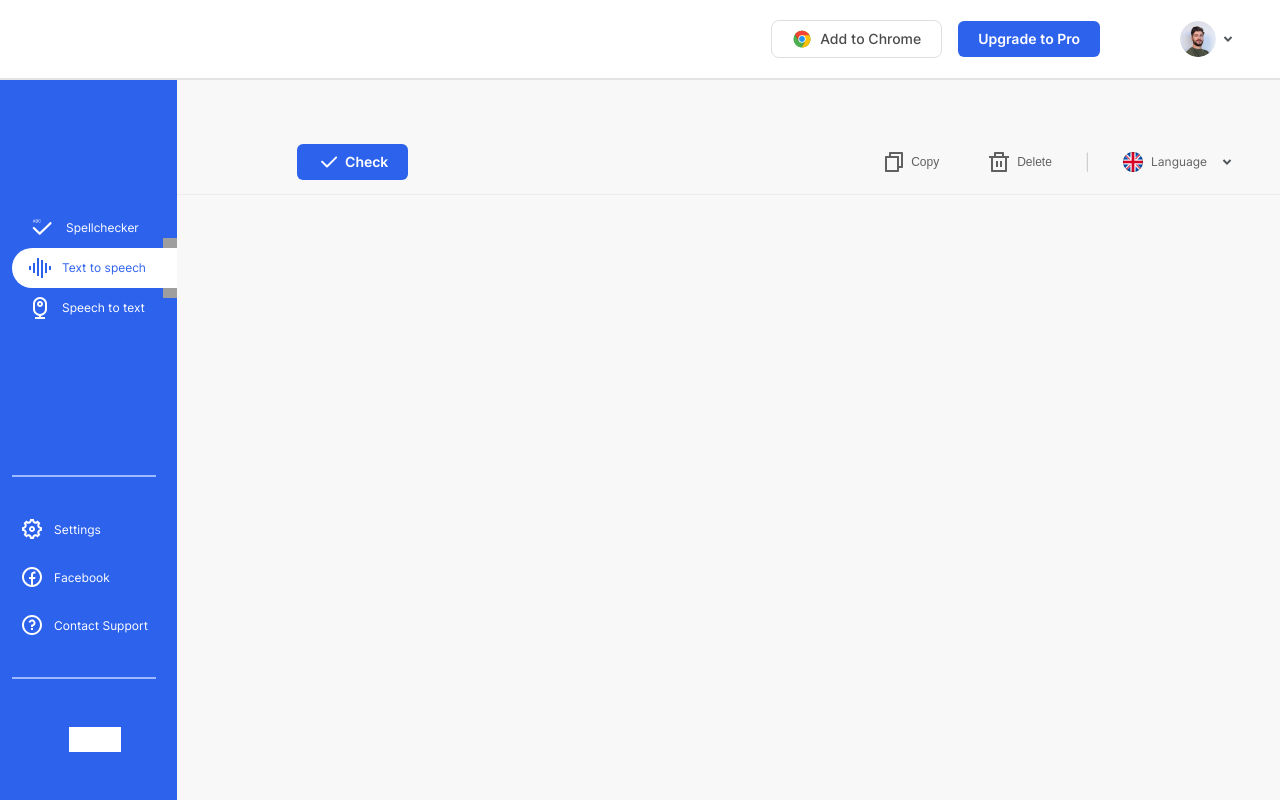
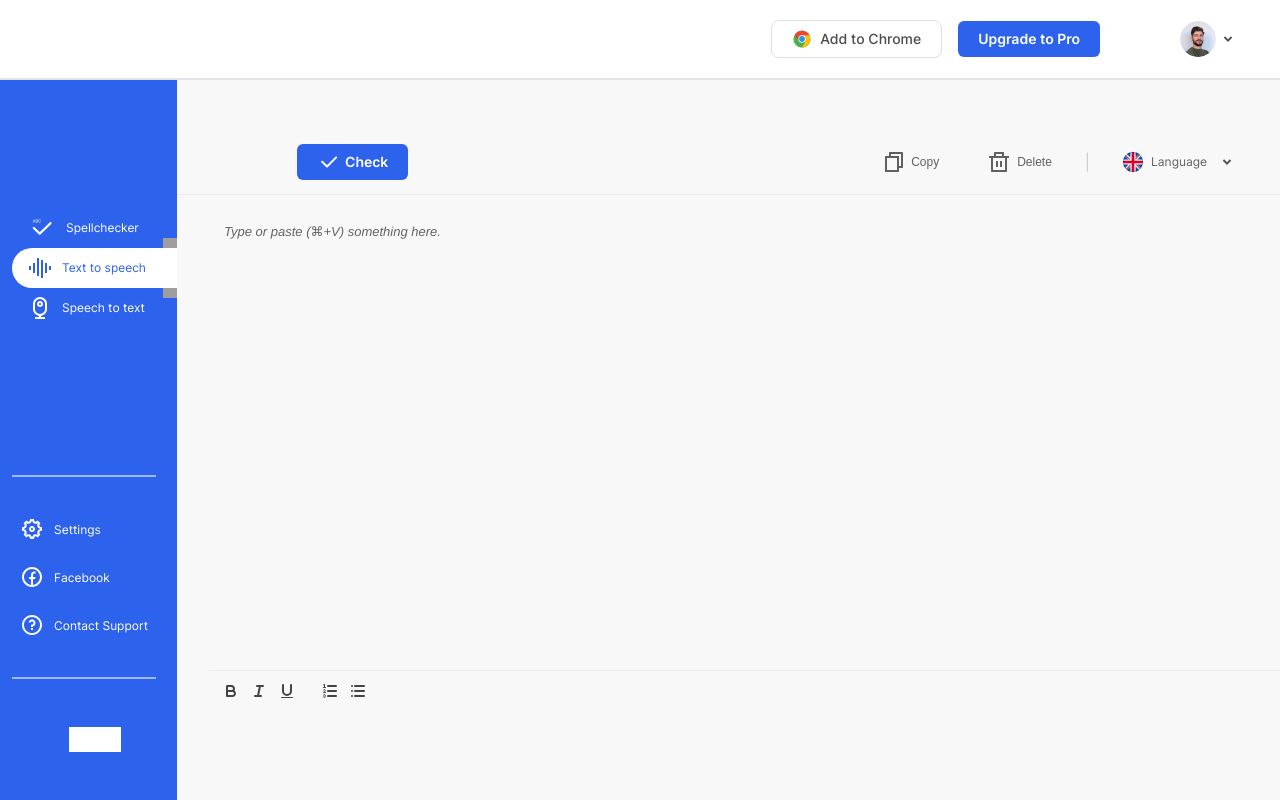
Before and after one commit to David-Koshkadze/spellcheckmate, a React (Vite) app in the folder markup-task/: page / in a window 1280 px wide. Built offline with nearby package versions, Linux system fonts and the light colour scheme; grey boxes are pictures that could not be loaded.

Commit message:
add quill (rich text editor)

```diff
--- a/markup-task/package.json
+++ b/markup-task/package.json
@@ -10,8 +10,10 @@
     "preview": "vite preview"
   },
   "dependencies": {
+    "quill": "^1.3.6",
     "react": "^18.2.0",
     "react-dom": "^18.2.0",
+    "react-quill": "^2.0.0",
     "vite-plugin-svgr": "^3.2.0"
   },
   "devDependencies": {
--- a/markup-task/src/App.css
+++ b/markup-task/src/App.css
@@ -164,7 +164,7 @@ header {
 }
 
 .top__section {
-  border-bottom: 1px solid #EDEDED;
+  border-bottom: 1px solid #ededed;
   padding-left: 120px;
   padding-right: 1.5rem;
   height: 115px;
@@ -191,5 +191,10 @@ header {
 }
 
 .lang__dropdown:hover {
-background-color: #ededed;
+  background-color: #ededed;
 }
+
+.editor__container {
+  margin-top: 1rem;
+  margin-left: 2rem;
+}
--- a/markup-task/src/App.jsx
+++ b/markup-task/src/App.jsx
@@ -5,6 +5,16 @@ import LanguageDropdown from "./components/LanguageDropdown";
 
 import { ReactComponent as CopyIcon } from "./assets/icons/copy-icon.svg";
 import { ReactComponent as DeleteIcon } from "./assets/icons/delete-icon.svg";
+
+import ReactQuill from "react-quill";
+import "react-quill/dist/quill.snow.css";
+
+const modules = {
+  toolbar: [
+    ["bold", "italic", "underline"],
+    [{ 'list': 'ordered'}, { 'list': 'bullet' }],
+  ],
+};
 
 function App() {
   return (
@@ -45,6 +55,14 @@ function App() {
             <LanguageDropdown />
           </div>
         </div>
+
+        <div className="editor__container">
+          <ReactQuill
+            modules={modules}
+            theme="snow"
+            placeholder="Type or paste (⌘+V) something here."
+          />
+        </div>
       </section>
     </>
   );
--- a/markup-task/src/index.css
+++ b/markup-task/src/index.css
@@ -100,3 +100,19 @@ body {
   line-height: 28px;
   color: #606060;
 }
+
+/* Overwrite Quill's default styles */
+.quill {
+  display: flex;
+  flex-direction: column-reverse;
+  height: 500px;
+}
+
+.ql-toolbar.ql-snow {
+  border: none;
+  border-top: 1px solid #EDEDED;
+}
+
+.ql-container.ql-snow {
+  border: none;
+}
```
Also changed, not shown: markup-task/remix-icons/line/system/check-line.svg (deleted), 1 other file (tests, documents, lock files or other folders).
